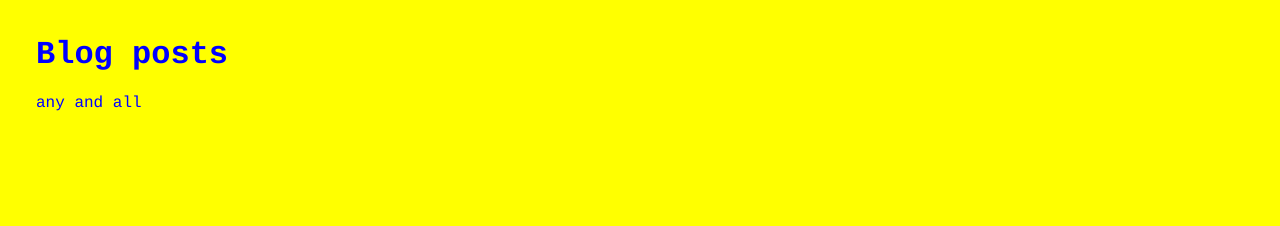
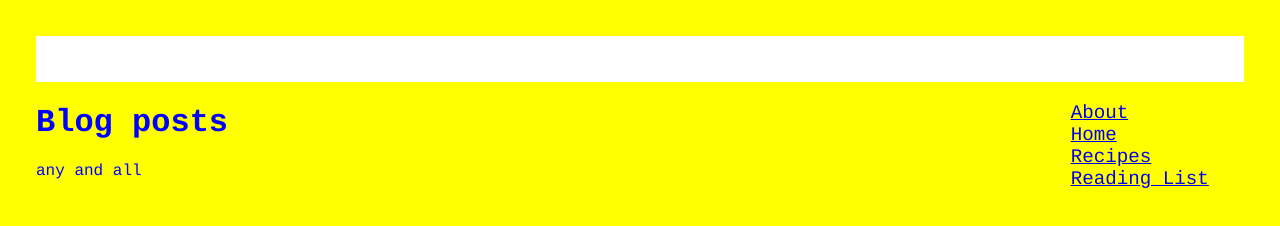
Before and after one commit to dara-kelly/ens-imaginarium, a Gatsby site: page /blog in a window 1280 px wide. Built offline with nearby package versions, Linux system fonts and the light colour scheme; Gatsby itself is replaced by a stand-in of ours.

Commit message:
fixed header

```diff
--- a/src/pages/blog.js
+++ b/src/pages/blog.js
@@ -4,6 +4,7 @@ import Header from "../components/header.js"
 export default function Blog() {
 	return (
 		<div style={{color: `blue`}}>
+		<Header />
 		<h1>Blog posts</h1>
 		<p>any and all</p>
 		</div>
```
